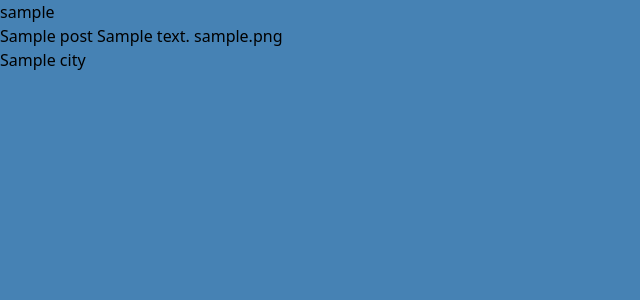
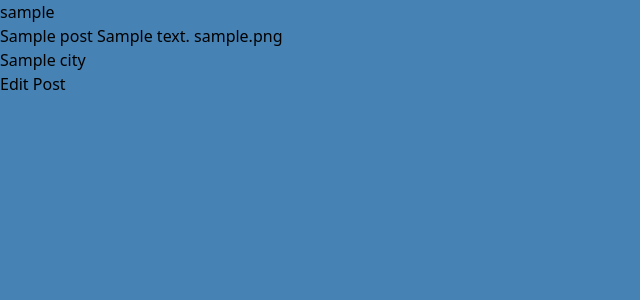
Before and after one commit to minhazur9/wayfarer, a Django app: page /posts/1/ in a window 1280 px wide. Shown: the part 72-372 px from the top of the page, without its empty margins (0-640 px from the left). Run offline with Django 3.2, Linux system fonts and the light colour scheme; tables that the repository leaves empty hold one stand-in row (values such as "Sample post"); parts of the project's set-up code (start-up, migrations or seed data) failed here and were passed over.

Commit message:
users can now edit posts from post detail

```diff
--- a/main_app/templates/posts/detail.html
+++ b/main_app/templates/posts/detail.html
@@ -11,7 +11,7 @@ My Post
     {{ post.description }}
     {{ post.photo }}
     <h2>{{ post.city }}</h2>
-
+<a class="btn" href="{% url 'edit_post' post.id%}">Edit Post</a>
 </div>
 
 {% endblock %}
--- a/main_app/urls.py
+++ b/main_app/urls.py
@@ -3,11 +3,15 @@ from django.contrib import admin
 from . import views
 urlpatterns = [
     path('', views.home, name='home'),
+    #Profile URLs
     path('accounts/signup/', views.signup, name="signup"),
     path('profiles/<int:user_id>/', views.profile_detail, name="profile_detail"),
     path('dashboard/', views.my_profile, name="my_profile"),
     path('dashboard/edit/', views.edit_profile, name="edit_profile"),
+    #City URLs
     path('cities/', views.city_index, name="city_index"),
     path('cities/<int:city_id>/', views.city_detail, name='city_detail'),
+    #Post URLs
     path('posts/<int:post_id>/', views.post_detail, name='post_detail'),
+    path('posts/<int:post_id>/edit', views.edit_post, name='edit_post'),
 ]
--- a/main_app/views.py
+++ b/main_app/views.py
@@ -58,6 +58,21 @@ def post_detail(request, post_id):
     return render(request, 'posts/detail.html', {'post': post})
 
 
+def edit_post(request, post_id):
+    post = Post.objects.get(id=post_id)
+
+    if request.method == 'POST':
+        post_form = PostForm(request.POST, instance=post)
+        if post_form.is_valid():
+            updated_post = post_form.save()
+            return redirect('post_detail', updated_post.id)
+
+    else:
+        form = PostForm(instance=post)
+        context = {'form': form, 'post':post}
+        return render(request, 'posts/edit_post.html', context)
+
+
 
 
 # City Routes
```
Also changed, not shown: main_app/templates/posts/edit_post.html (added, +15 -0 lines).
